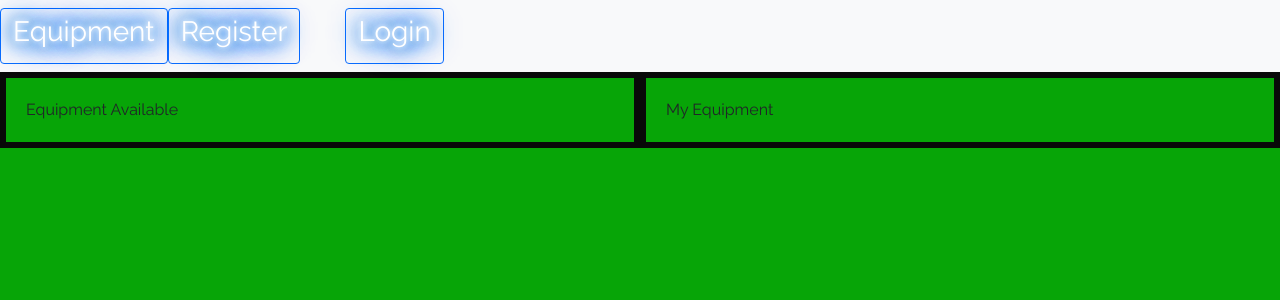
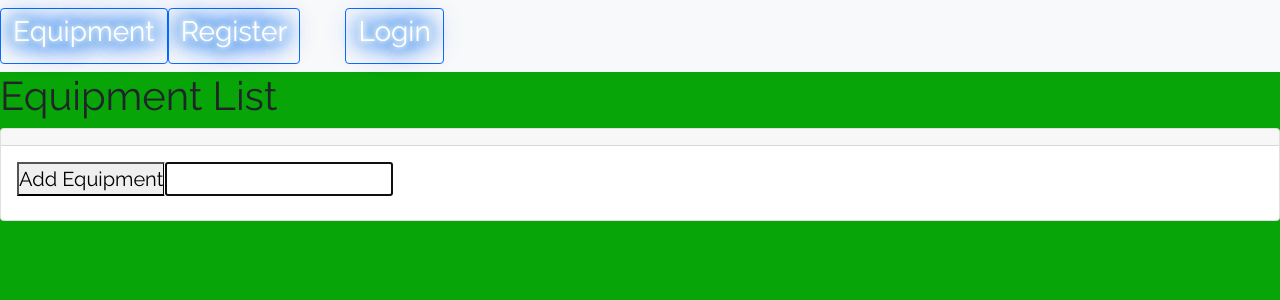
Before and after one commit to DevorrisRussell/CapStoneFrontEnd, a React (Create React App) app: page /Equipment in a window 1280 px wide. Shown: the top 300 px of the page. Built offline with nearby package versions, Linux system fonts and the light colour scheme.

Commit message:
added equipment button

```diff
--- a/src/app.jsx
+++ b/src/app.jsx
@@ -3,7 +3,7 @@ import React, { Component } from "react";
 
 import jwt_decode from "jwt-decode";
 
-import Home from "./components/Home/home";
+// import Home from "./components/Home/home";
 import Register from "./components/Register/register";
 import Login from "./components/Login/login"
 import NavigationBar from "./components/NavigationBar/navigationBar";
@@ -59,14 +59,14 @@ class App extends Component {
               if (!user) {
                 return < Redirect to="/register" />;
             } else {
-              return < Register {...props} user={user} />;
+              return < Equipment {...props} user={user} />;
             }
             } }
             />
 
              <Register path="/Register" component={Register} />
              < Login path="/Login" component={Login} />
-             <Home path='/Home' component={Home} />
+             {/* <Home path='/Home' component={Home} /> */}
              <NavigationBar path="/NavigationBar" component={NavigationBar} />
              < Equipment path="/Equipment" component={Equipment} />
              < Logout path="/Logout" component={Logout} user={user} />
--- a/src/components/Equipment/equipment.jsx
+++ b/src/components/Equipment/equipment.jsx
@@ -1,21 +1,76 @@
-import React, { useState } from "react";
+import React, { useState, useEffect } from "react";
 import axios from "axios";
 import "./equipment.css";
+//import { propertiesParser } from "config/parser";
 
 
-function Equipment({}){
+function Equipment(){
+  const [userProfile, setUserProfile] = useState();
+  const [desc, setDesc,equipmentId] = useState("");
+
+  const handleSubmit = async (e) => {
+    e.preventDefault();
+    let registerEquipment = {
+      name: "",
+      desc: desc,
+
+    };
+    const jwt = localStorage.getItem("token");
+    let configObject = {
+      headers: {
+        "x-auth-token": jwt,
+      },
+    };
+    await axios
+      .post("http://localhost:5000/api/equipment/", registerEquipment, configObject)
+      .then((res) => setUserProfile(res.data));
+  };
+
+  const getCurrentUser = async () => {
+    const jwt = localStorage.getItem("token");
+    let configObject = {
+      headers: {
+        "x-auth-token": jwt,
+      },
+    };
+    await axios
+      .get(`http://localhost:5000/api/users/current`, configObject)
+      .then((res) => setUserProfile(res.data));
+  };
+
+
+  // useEffect(() => {
+  //   getCurrentUser();
+  // }, [newEquipment]);
+
     return (
-    <div class="float-container">
+      <div>
+      <h1> Equipment List </h1>
+      <div className="Comment">
+        <form onSubmit={(e) => handleSubmit(e)}>
+          <div className="card">
+            <div className="card-header"></div>
+            <div class="card-body">
+              <blockquote className="blockquote mb-0">
+                <div className="form-group" size="lg" controlId="name">
+                  <label className="form-label">
+                  <button type="submit">Add Equipment</button>
+                    <input
+                      autoFocus
+                      type="desc"
+                      value={desc}
+                      onChange={(e) => setDesc(e.target.value)}
+                    />
+         </label>
+                </div>
 
-  <div class="float-child">
-    <div class="green">Equipment Available</div>
-  </div>
-
-  <div class="float-child">
-    <div class="blue">My Equipment</div>
-  </div>
-
-</div>
-    )   }
+              </blockquote>
+            </div>
+          </div>
+        </form>
+      </div>
+      </div>
+    )
+    }
 
 export default Equipment;
--- a/src/components/Home/home.jsx
+++ /dev/null
@@ -1,76 +0,0 @@
-
-
-// import "./home.css"
-import React, { useState, useEffect } from "react";
-import axios from "axios";
-
-
-
-
-function Home() {
-  const [userProfile, setUserProfile] = useState();
-
-  const [equipment, setEquipment,data,setData] = useState({});
-
-  const handleSubmit = async (e) => {
-    e.preventDefault();
-
-    const jwt = localStorage.getItem("token");
-    let configObject = {
-      headers: {
-        "x-auth-token": jwt,
-      },
-    };
-    await axios
-      .equipment("http://localhost:5000/api/equipments/", configObject)
-      .then((res) => setUserProfile(res.data));
-  };
-
-  const getCurrentUser = async () => {
-    const jwt = localStorage.getItem("token");
-    let configObject = {
-      headers: {
-        "x-auth-token": jwt,
-      },
-    };
-    await axios
-      .get(`http://localhost:5000/api/users/current`, configObject)
-      .then((res) => setUserProfile(res.data));
-  };
-
-
-  useEffect(() => {
-    getCurrentUser();
-  }, []);
-
-
-
-useEffect(() => {
-  getCurrentUser();
-}, [equipment]);
-
-const newEquipment = (i) =>{
-  const jwt = localStorage.getItem("token");
-    fetch('/equipments', {
-      method:"put",
-      headers:{
-        "Content-Type":"application/json",
-        "Authorization":"Bearer "+localStorage.getItem("jwt")
-      },
-      body:JSON.stringify({
-        postId: i
-      })
-    })
-  }}
-//     }).then(res=>res.json())
-//     .then(equipment=>{
-
-//       const newData = data.map(equipment =>{
-//         if(equipment._id){
-//           return equipment
-//         }
-//       setData(newData)
-//     })
-// }
-
-export default Home;
```
